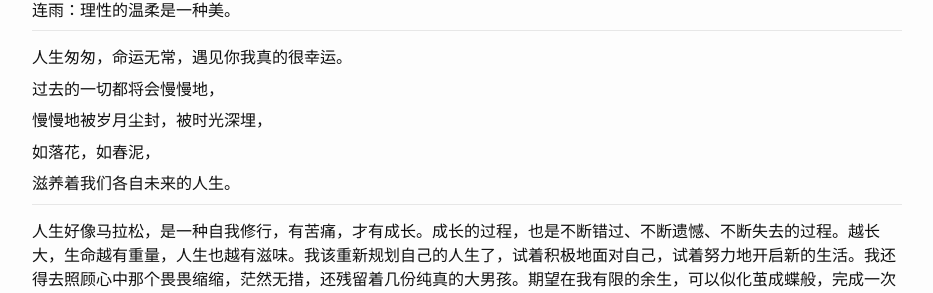
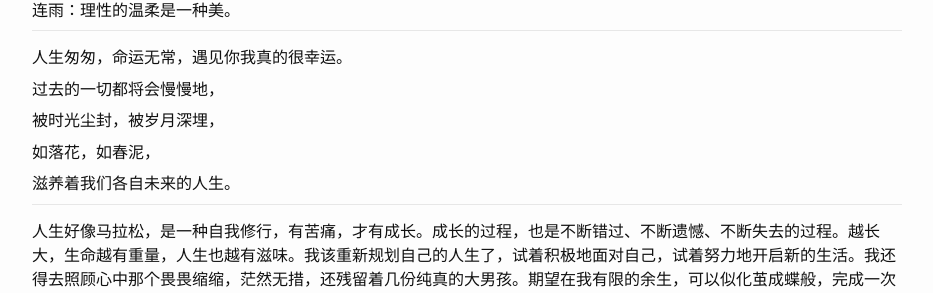
Before and after one commit to lianyu1115/lianyu, a Jekyll site: the page built from _journals/2021-01-06-未完成的初恋.md, in a window 1280 px wide. Shown: the part 237-530 px from the top of the page, without its empty margins (173-1106 px from the left). Built offline with Jekyll 4.4.1, drawn with Linux system fonts in a browser that asks for light colours.

Commit message:
Update 2021-01-06-未完成的初恋.md

```diff
--- a/_journals/2021-01-06-未完成的初恋.md
+++ b/_journals/2021-01-06-未完成的初恋.md
@@ -19,7 +19,7 @@ tags: ''
 
 过去的一切都将会慢慢地，
 
-慢慢地被岁月尘封，被时光深埋，
+被时光尘封，被岁月深埋，
 
 如落花，如春泥，
 
```
